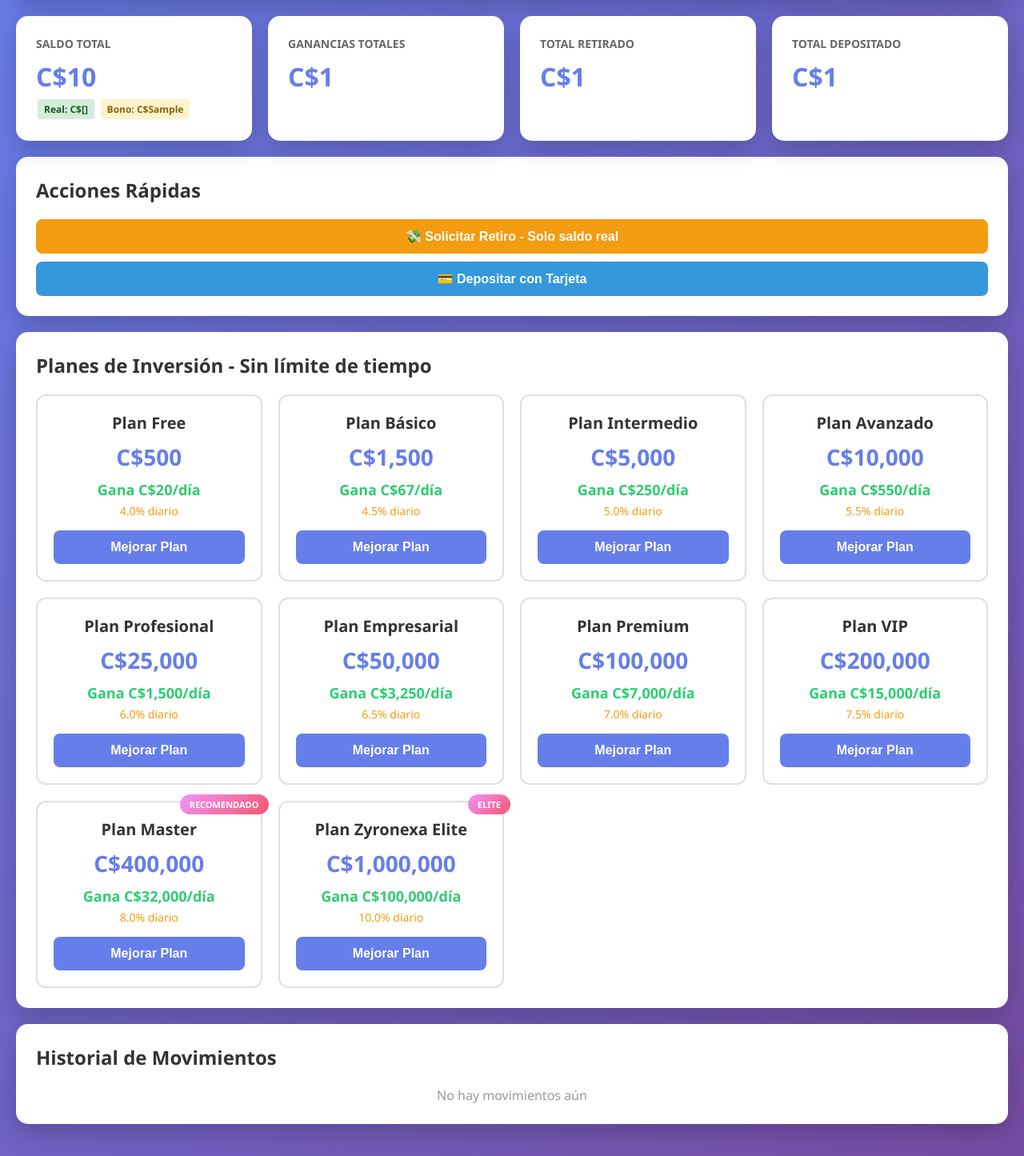
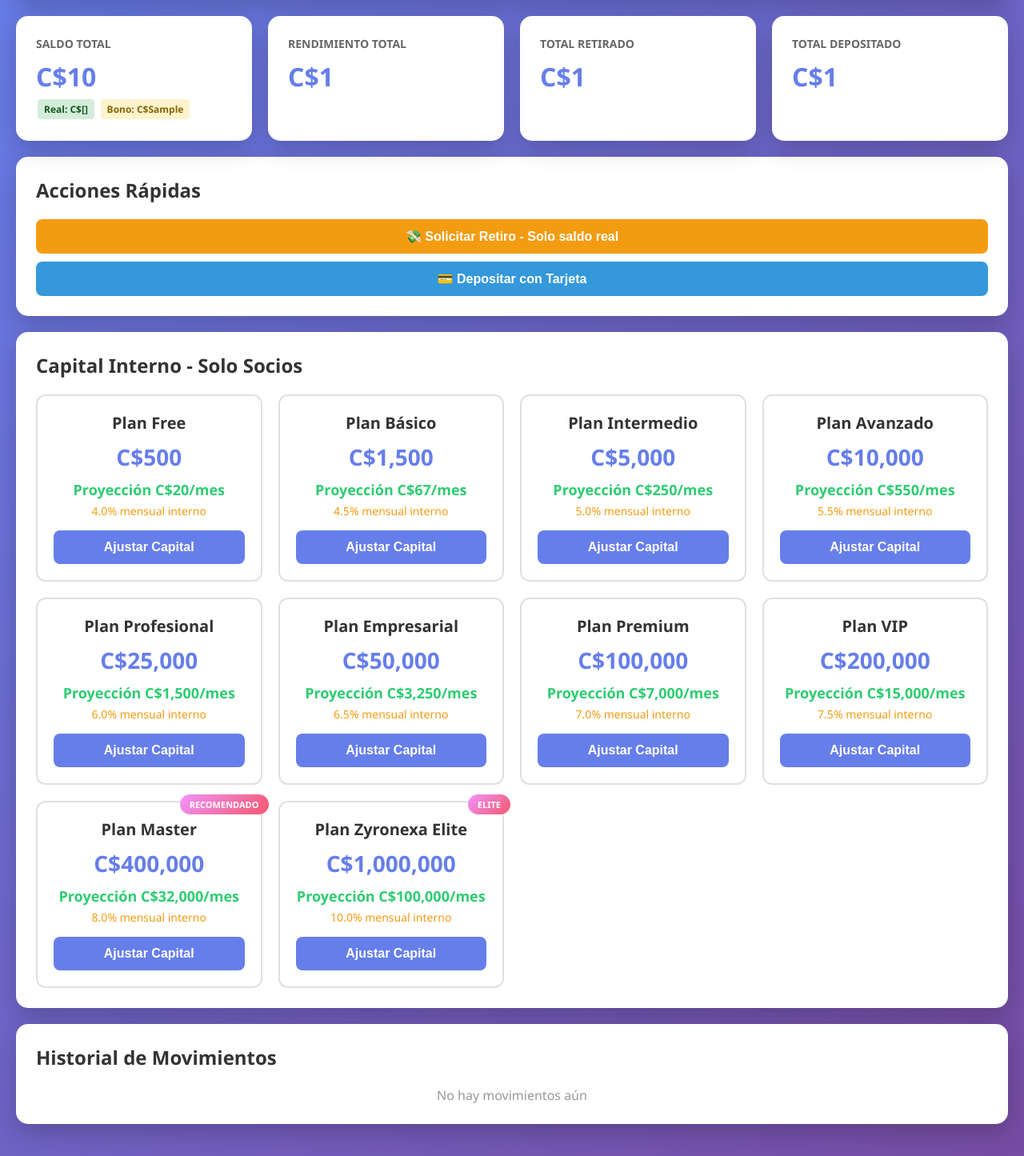
Before and after one commit to Darvispolanco/Zyronexa, a Flask app: page /home in a window 1280 px wide. Shown: the part 125-1570 px from the top of the page at 80% size. Run offline with Flask 3, Linux system fonts and the light colour scheme; the visitor is signed in with stand-in values (Sample User, id 1); a database or web service that is not in the repository returns one stand-in record (values such as "Sample title"); some libraries are stand-ins or nearby versions.

Commit message:
Update inversion.html

```diff
--- a/templates/inversion.html
+++ b/templates/inversion.html
@@ -296,7 +296,7 @@
                 </div>
             </div>
             <div class="stat-card">
-                <h3>GANANCIAS TOTALES</h3>
+                <h3>RENDIMIENTO TOTAL</h3> <!-- CAMBIO 1 -->
                 <div class="value">C${{ usuario.total_generado }}</div>
             </div>
             <div class="stat-card">
@@ -311,41 +311,41 @@
 
         {% if usuario.producto_activo > 0 %}
         <div class="producto-activo">
-            <h3>✓ Producto Activo: {{ planes[usuario.producto_activo].nombre }}</h3>
+            <h3>✓ Capital Asignado: {{ planes[usuario.producto_activo].nombre }}</h3> <!-- CAMBIO 2 -->
             <p><strong>Valor:</strong> C${{ usuario.valor_producto }}</p>
-            <p><strong>Ganancia Diaria:</strong> C${{ usuario.ganancia_diaria }}</p>
+            <p><strong>Proyección Mensual:</strong> C${{ usuario.ganancia_diaria }}</p> <!-- CAMBIO 3 -->
             <p><strong>Total Generado:</strong> C${{ usuario.total_generado }}</p>
-            <p><strong>Última recompensa:</strong> {{ usuario.ultima_recompensa or 'Nunca' }}</p>
+            <p><strong>Último registro:</strong> {{ usuario.ultima_recompensa or 'Nunca' }}</p> <!-- CAMBIO 4 -->
         </div>
         {% endif %}
 
         <div class="acciones-section">
             <h2 class="section-title">Acciones Rápidas</h2>
             {% if usuario.producto_activo > 0 %}
-            <button class="btn btn-recompensa" onclick="reclamarRecompensa()">🎁 Reclamar Recompensa Diaria</button>
+            <button class="btn btn-recompensa" onclick="reclamarRecompensa()">📊 Registrar Rendimiento Mensual</button> <!-- CAMBIO 5 -->
             {% endif %}
             <button class="btn btn-retirar" onclick="abrirModalRetiro()">💸 Solicitar Retiro - Solo saldo real</button>
             <button class="btn btn-depositar" onclick="abrirModalDeposito()">💳 Depositar con Tarjeta</button>
         </div>
 
         <div class="productos-section">
-            <h2 class="section-title">Planes de Inversión - Sin límite de tiempo</h2>
+            <h2 class="section-title">Capital Interno - Solo Socios</h2> <!-- CAMBIO 6 -->
             <div class="productos-grid">
                 {% for pid, plan in planes.items() %}
                 <div class="producto-card {% if usuario.producto_activo == pid %}activo{% endif %}">
                     {% if pid >= 9 %}<div class="badge-vip">{% if pid == 10 %}ELITE{% else %}RECOMENDADO{% endif %}</div>{% endif %}
                     <h4>{{ plan.nombre }}</h4>
                     <div class="precio">C${{ "{:,}".format(plan.precio) }}</div>
-                    <div class="ganancia">Gana C${{ "{:,}".format(plan.ganancia_diaria) }}/día</div>
-                    <div class="porcentaje">{{ plan.porcentaje }}% diario</div>
+                    <div class="ganancia">Proyección C${{ "{:,}".format(plan.ganancia_diaria) }}/mes</div> <!-- CAMBIO 7 -->
+                    <div class="porcentaje">{{ plan.porcentaje }}% mensual interno</div> <!-- CAMBIO 8 -->
                     {% if usuario.producto_activo == 0 %}
-                    <button class="btn" onclick="comprarProducto({{ plan.precio }}, {{ plan.ganancia_diaria }})">Activar</button>
+                    <button class="btn" onclick="comprarProducto({{ plan.precio }}, {{ plan.ganancia_diaria }})">Asignar Capital</button> <!-- CAMBIO 9 -->
                     {% elif usuario.producto_activo == pid %}
-                    <button class="btn" disabled>Activo</button>
+                    <button class="btn" disabled>Asignado</button> <!-- CAMBIO 10 -->
                     {% elif usuario.valor_producto >= plan.precio %}
-                    <button class="btn" disabled>Plan inferior</button>
+                    <button class="btn" disabled>Capital inferior</button> <!-- CAMBIO 11 -->
                     {% else %}
-                    <button class="btn" onclick="comprarProducto({{ plan.precio }}, {{ plan.ganancia_diaria }})">Mejorar Plan</button>
+                    <button class="btn" onclick="comprarProducto({{ plan.precio }}, {{ plan.ganancia_diaria }})">Ajustar Capital</button> <!-- CAMBIO 12 -->
                     {% endif %}
                 </div>
                 {% endfor %}
@@ -483,7 +483,7 @@
         }
 
         async function comprarProducto(precio, ganancia_diaria) {
-            if (!confirm(`¿Confirmas la compra del plan por C$${precio}?`)) return;
+            if (!confirm(`¿Confirmas la asignación de capital por C$${precio}?`)) return; // CAMBIO 13
 
             try {
                 const response = await fetch('/comprar_plan', {
@@ -502,7 +502,7 @@
                     mostrarAlerta(data.error, 'error');
                 }
             } catch (error) {
-                mostrarAlerta('Error al procesar la compra', 'error');
+                mostrarAlerta('Error al procesar la asignación', 'error'); // CAMBIO 14
             }
         }
 
```
